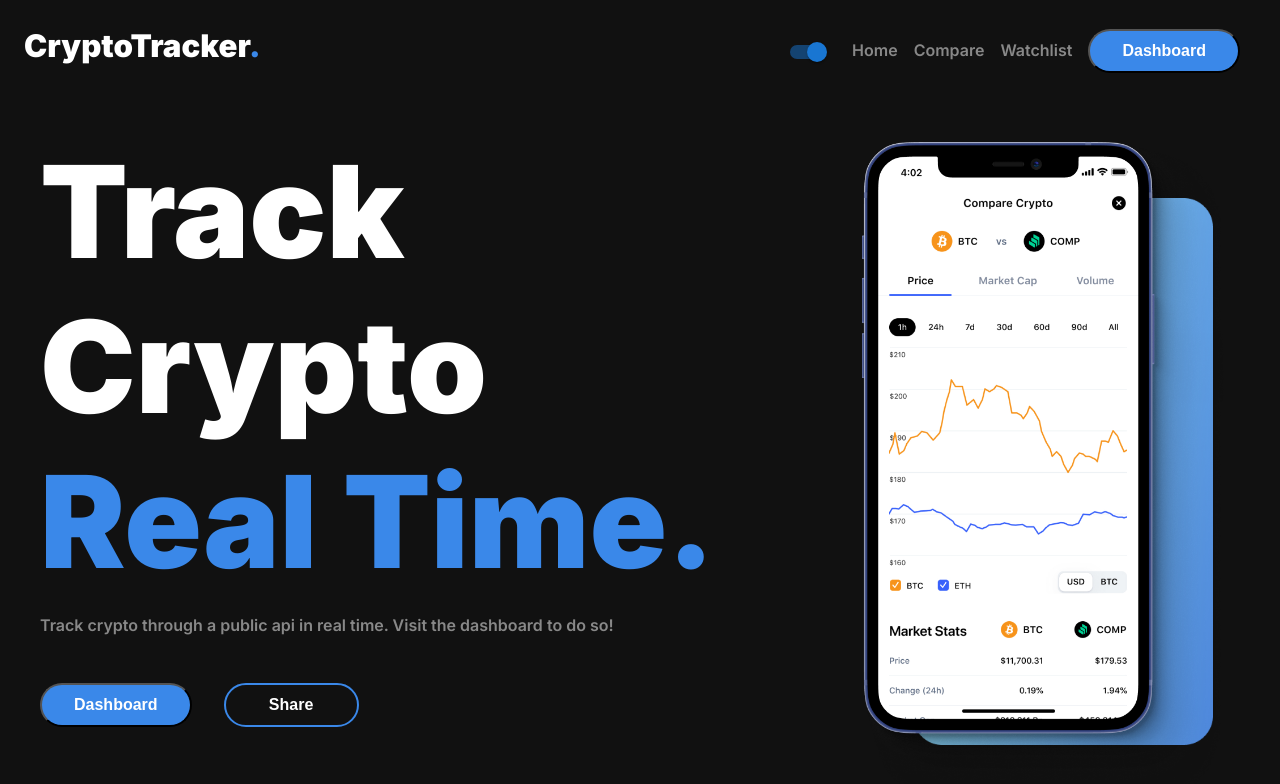
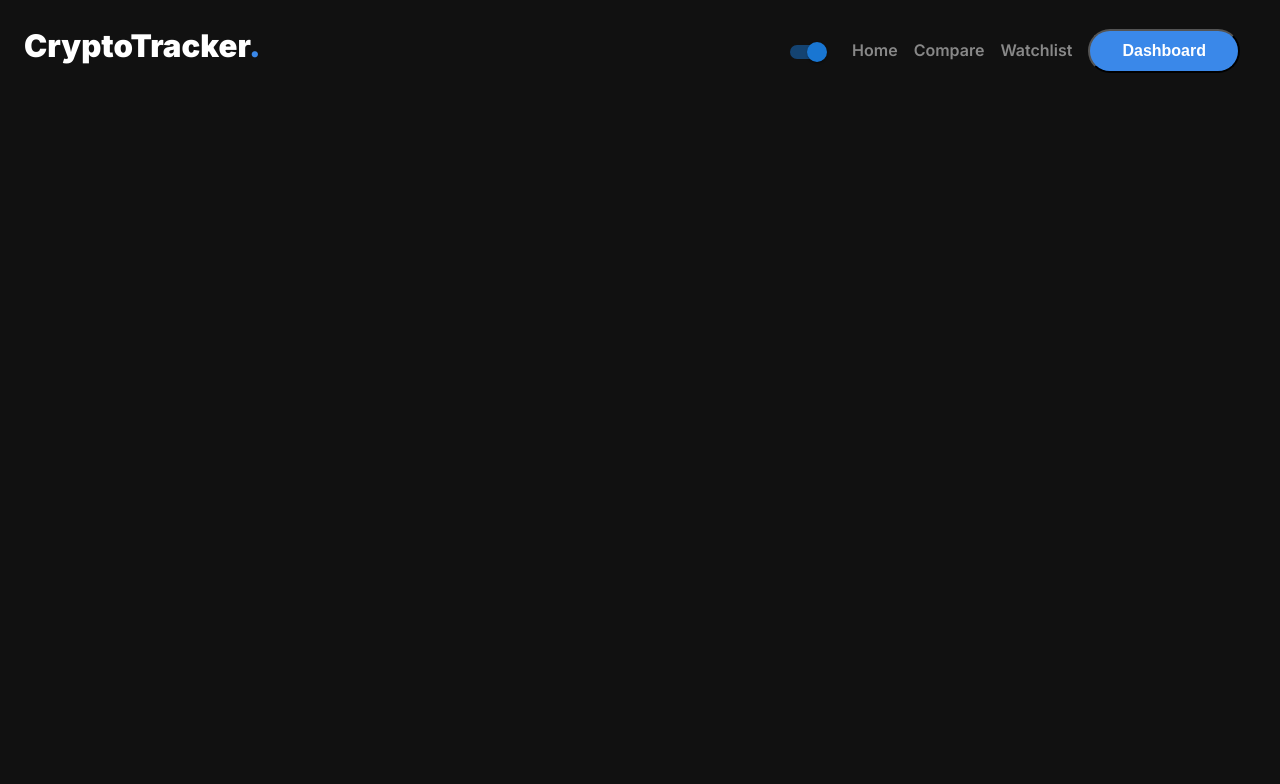
Before and after one commit to namanchopra2000/crypto-naman-dash, a React (Create React App) app: page / in a window 1280 px wide. Shown: the top 784 px of the page. Built offline with nearby package versions, Linux system fonts and the light colour scheme.

Commit message:
projectDone

```diff
--- a/src/App.js
+++ b/src/App.js
@@ -13,7 +13,6 @@
   return (
     <div className="App">
       <Header />
-      <MainComponent />
       <Routes>
                 <Route index path="/crypto-naman-dash/" Component={MainComponent} ></Route>
                 <Route path="/dashboard" Component={Dashboard}></Route>
```
